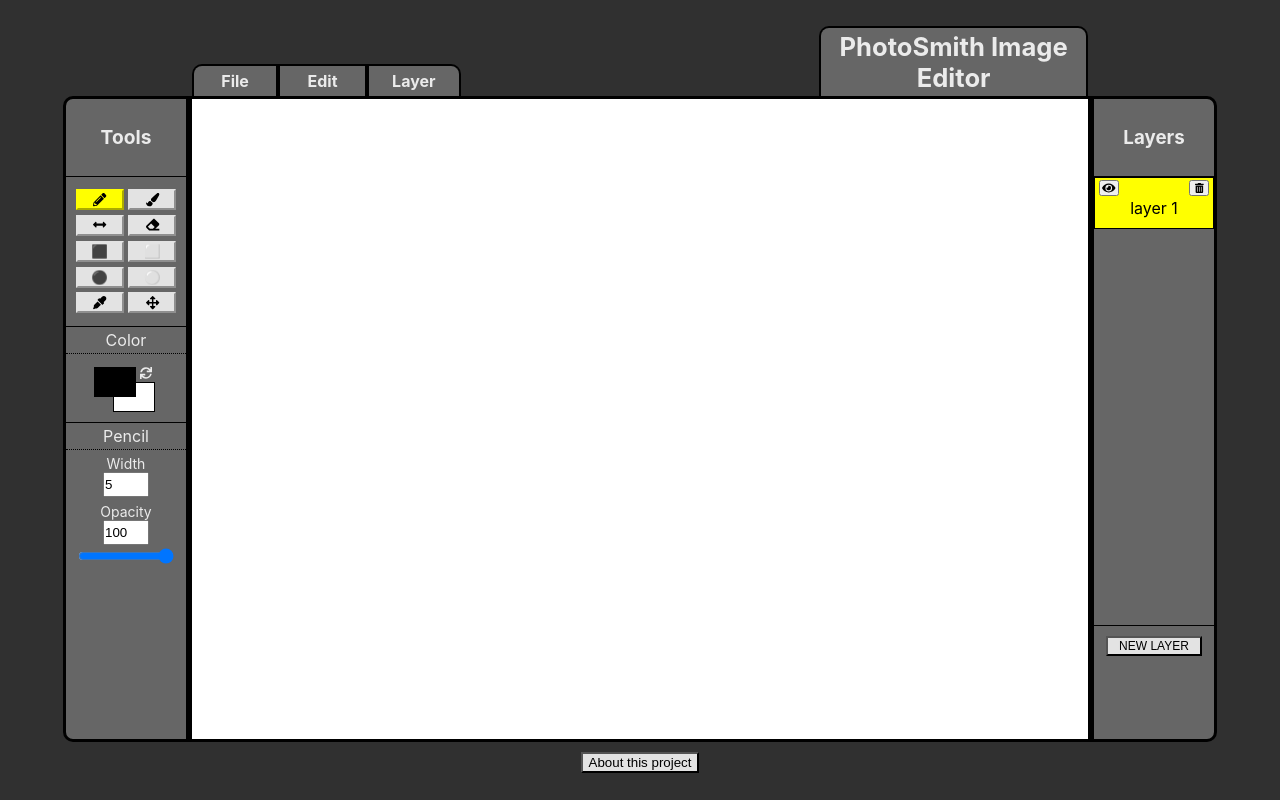
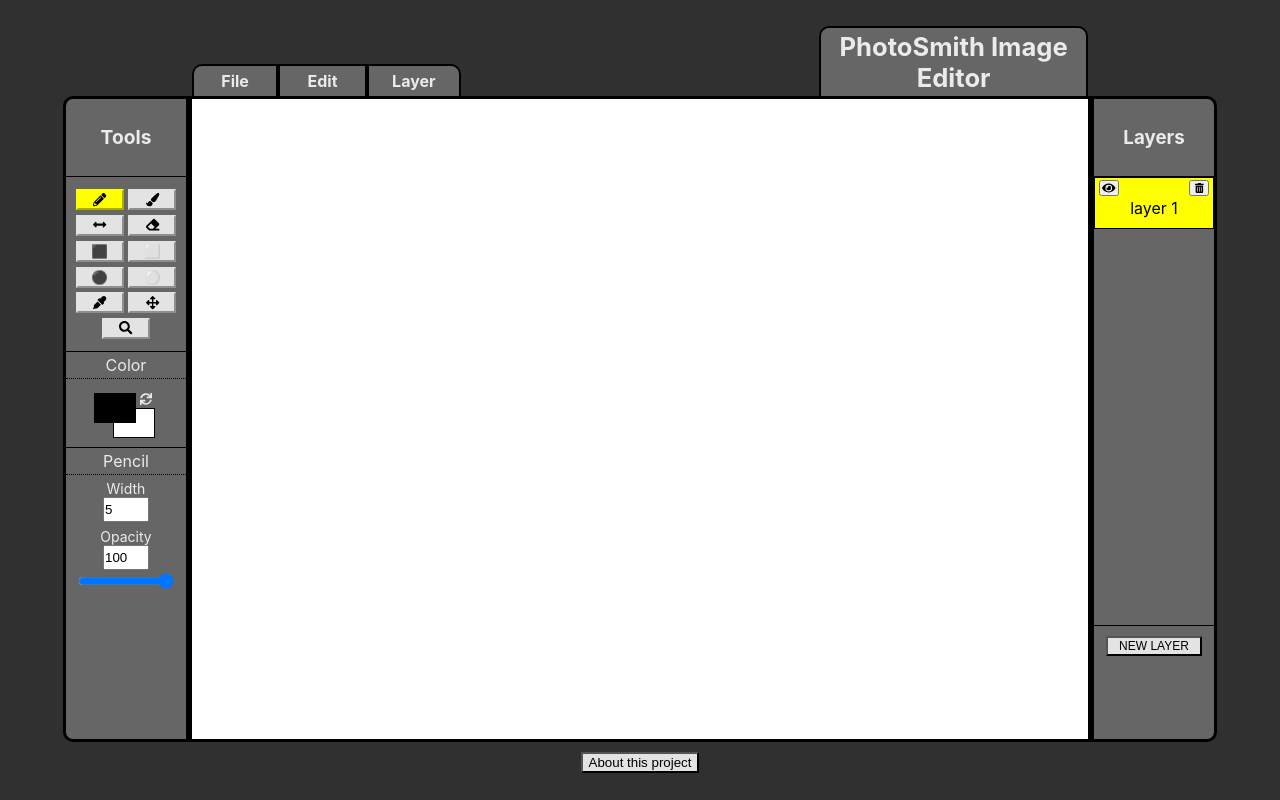
Before and after one commit to DuckEverlasting/snapshot, a React (Create React App) app: page / in a window 1280 px wide. Built offline with nearby package versions, Linux system fonts and the light colour scheme.

Commit message:
implemented zoom tool. refactored toolbox buttons.

```diff
--- a/src/components/DrawSpace.js
+++ b/src/components/DrawSpace.js
@@ -5,7 +5,7 @@ import pencilImg from "../cursors/pencil.png"
 import dropperImg from "../cursors/dropper.png"
 
 import { addOpacity } from '../logic/colorConversion.js';
-import { updateLayerQueue, createLayer, deleteLayer, updateColor } from "../actions";
+import { updateLayerQueue, createLayer, deleteLayer, updateColor, updateWorkspaceSettings } from "../actions";
 
 const DrawSpaceSC = styled.div`
   position: absolute;
@@ -27,6 +27,7 @@ let state = {
 export default function DrawSpace(props) {
   const { activeTool, activeLayer, toolSettings, layers, layerOrder } = useSelector(state => state);
   const { primary } = useSelector(state => state.colorSettings);
+  const { zoomPct } = useSelector(state => state.workspaceSettings);
   const dispatch = useDispatch();
   const { opacity, width } = toolSettings[activeTool];
   const color = addOpacity(primary, opacity)
@@ -68,6 +69,7 @@ export default function DrawSpace(props) {
       case "selectRect": return "crosshair";
       case "eyeDropper": return `url(${dropperImg}) -22 22, auto`;
       case "move": return "move";
+      case "zoom": return "zoom-in";
       default: return "auto";
     }
   }
@@ -115,6 +117,8 @@ export default function DrawSpace(props) {
       case "selectRect":
         return dispatch(createLayer(layerOrder.length, "staging"));
       case "move":
+        break;
+      case "zoom":
         break;
       default:
         break;
@@ -336,13 +340,17 @@ export default function DrawSpace(props) {
         return state = {
           ...state,
           destArray: [...state.destArray, [x, y]]
-        }
+        };
+
+      case "zoom":
+        break;
+
       default:
         break;
     }
   };
 
-  const mouseUpHandler = ev => {
+  const mouseUpHandler = (ev, mouseOut=false) => {
     /*
       Handles what happens when mouse is released.
     */
@@ -514,6 +522,10 @@ export default function DrawSpace(props) {
       case "move":
         break;
 
+      case "zoom":
+        if (mouseOut) break;
+        return dispatch(updateWorkspaceSettings({zoomPct: zoomPct * (ev.altKey ? 2/3 : 3/2)}));
+
       default:
         break;
     }
@@ -529,7 +541,7 @@ export default function DrawSpace(props) {
       onMouseDown={mouseDownHandler}
       onMouseMove={mouseMoveHandler}
       onMouseUp={mouseUpHandler}
-      onMouseOut={mouseUpHandler}
+      onMouseOut={ev => mouseUpHandler(ev, true)}
     />
   );
 }
--- a/src/components/ToolBox.js
+++ b/src/components/ToolBox.js
@@ -1,11 +1,20 @@
 /* eslint-disable jsx-a11y/accessible-emoji */
 import React from "react";
 import { useSelector, useDispatch } from "react-redux";
-import { FontAwesomeIcon } from '@fortawesome/react-fontawesome'
-import { faEraser, faPencilAlt, faPaintBrush, faArrowsAltH, faArrowsAlt, faEyeDropper, faVectorSquare } from '@fortawesome/free-solid-svg-icons'
+import { FontAwesomeIcon } from "@fortawesome/react-fontawesome";
+import {
+  faEraser,
+  faPencilAlt,
+  faPaintBrush,
+  faArrowsAltH,
+  faArrowsAlt,
+  faEyeDropper,
+  faVectorSquare,
+  faSearch
+} from "@fortawesome/free-solid-svg-icons";
 import styled from "styled-components";
 
-import { makeActiveTool } from "../actions"
+import { makeActiveTool } from "../actions";
 
 const ToolboxSC = styled.div`
   display: flex;
@@ -13,85 +22,61 @@ const ToolboxSC = styled.div`
   justify-content: center;
   border-top: 1px solid black;
   padding: 10px 0;
-`
+`;
 
 const ButtonSC = styled.button`
   width: 40%;
   margin: 2%;
-  background: ${props => props.active ? "yellow" : "#e3e3e3"};
-  border-color: ${props => props.active ? "yellow" : "#e3e3e3"};
+  background: ${props => (props.active ? "yellow" : "#e3e3e3")};
+  border-color: ${props => (props.active ? "yellow" : "#e3e3e3")};
   outline: none;
-`
+`;
 
 const SpanSC = styled.span`
   pointer-events: none;
-`
+`;
 
 export default function ToolBox() {
-  const { activeTool } = useSelector(state => state)
+  return (
+    <ToolboxSC>
+      <ToolButton title="Pencil" name="pencil" faIcon={faPencilAlt}/>
+      <ToolButton title="Brush" name="brush" faIcon={faPaintBrush}/>
+      <ToolButton title="Line" name="line" faIcon={faArrowsAltH}/>
+      <ToolButton title="Eraser" name="eraser" faIcon={faEraser}/>
+      <ToolButton title="Fill Rectangle" name="fillRect" icon="⬛"/>
+      <ToolButton title="Draw Rectangle" name="drawRect" icon="⬜"/>
+      <ToolButton title="Fill Circle" name="fillCirc" icon="⚫"/>
+      <ToolButton title="Draw Circle" name="drawCirc" icon="⚪"/>
+      <ToolButton title="Eye Dropper" name="eyeDropper" faIcon={faEyeDropper}/>
+      {/* <ToolButton title="Select Rectangle" name="selectRect" faIcon={faVectorSquare}/> */}
+      <ToolButton title="Move" name="move" faIcon={faArrowsAlt}/>
+      <ToolButton title="Zoom" name="zoom" faIcon={faSearch}/>
+    </ToolboxSC>
+  );
+}
+
+function ToolButton({ title, name, faIcon, icon }) {
+  const { activeTool } = useSelector(state => state);
   const dispatch = useDispatch();
   const changeToolHandler = ev => {
     ev.preventDefault();
-    dispatch(makeActiveTool(ev.target.name))
-  }
+    dispatch(makeActiveTool(ev.target.name));
+  };
 
   return (
-    <ToolboxSC>
-        <ButtonSC title="Pencil" name="pencil" active={activeTool === "pencil"} onClick={changeToolHandler}>
-          <SpanSC role="img" aria-label="Pencil">
-            <FontAwesomeIcon icon={faPencilAlt} />
-          </SpanSC>
-        </ButtonSC>
-        <ButtonSC title="Brush" name="brush" active={activeTool === "brush"} onClick={changeToolHandler}>
-          <SpanSC role="img" aria-label="Brush">
-            <FontAwesomeIcon icon={faPaintBrush} />
-          </SpanSC>
-        </ButtonSC>
-        <ButtonSC title="Line" name="line" active={activeTool === "line"} onClick={changeToolHandler}>
-          <SpanSC role="img" aria-label="Line">
-            <FontAwesomeIcon icon={faArrowsAltH} />
-          </SpanSC>
-        </ButtonSC>
-        <ButtonSC title="Eraser" name="eraser" active={activeTool === "eraser"} onClick={changeToolHandler}>
-          <SpanSC role="img" aria-label="Eraser">
-            <FontAwesomeIcon icon={faEraser} />
-          </SpanSC>
-        </ButtonSC>
-        <ButtonSC title="Fill Rectangle" name="fillRect" active={activeTool === "fillRect"} onClick={changeToolHandler}>
-          <SpanSC role="img" aria-label="Fill Rectangle">
-            ⬛
-          </SpanSC>
-        </ButtonSC>
-        <ButtonSC title="Draw Rectangle" name="drawRect" active={activeTool === "drawRect"} onClick={changeToolHandler}>
-          <SpanSC role="img" aria-label="Draw Rectangle">
-            ⬜
-          </SpanSC>
-        </ButtonSC>
-        <ButtonSC title="Fill Circle" name="fillCirc" active={activeTool === "fillCirc"} onClick={changeToolHandler}>
-          <SpanSC role="img" aria-label="Fill Circle">
-            ⚫
-          </SpanSC>
-        </ButtonSC>
-        <ButtonSC title="Draw Circle" name="drawCirc" active={activeTool === "drawCirc"} onClick={changeToolHandler}>
-          <SpanSC role="img" aria-label="Draw Circle">
-            ⚪
-          </SpanSC>
-        </ButtonSC>
-        <ButtonSC title="Eye Dropper" name="eyeDropper" active={activeTool === "eyeDropper"} onClick={changeToolHandler}>
-          <SpanSC role="img" aria-label="Eye Dropper">
-            <FontAwesomeIcon icon={faEyeDropper} />
-          </SpanSC>
-        </ButtonSC>
-            {/* <ButtonSC title="Select Rectangle" name="selectRect" active={activeTool === "selectRect"} onClick={changeToolHandler}>
-              <SpanSC role="img" aria-label="Select Rectangle">
-                <FontAwesomeIcon icon={faVectorSquare} />
-              </SpanSC>
-            </ButtonSC> */}
-        <ButtonSC title="Move" name="move" active={activeTool === "move"} onClick={changeToolHandler}>
-          <SpanSC role="img" aria-label="Move">
-            <FontAwesomeIcon icon={faArrowsAlt} />
-          </SpanSC>
-        </ButtonSC>
-      </ToolboxSC>
-  );
+    <ButtonSC
+      title={title}
+      name={name}
+      active={activeTool === name}
+      onClick={changeToolHandler}
+    >
+      <SpanSC role="img" aria-label={title}>
+        {
+          faIcon ?
+          <FontAwesomeIcon icon={faIcon} /> :
+          icon
+        }
+      </SpanSC>
+    </ButtonSC>
+  )
 }
--- a/src/reducers/index.js
+++ b/src/reducers/index.js
@@ -52,7 +52,8 @@ const initialState = {
     eraser: { name: "Eraser", width: 5, opacity: 0 },
     eyeDropper: { name: "Eye Dropper", width: null, opacity: null },
     selectRect: { name: "Select Rectangle", width: null, opacity: null },
-    move: { name: "Move", width: null, opacity: null }
+    move: { name: "Move", width: null, opacity: null },
+    zoom: { name: "Zoom", width: null, opacity: null }
   },
   layers: [
     {
```
